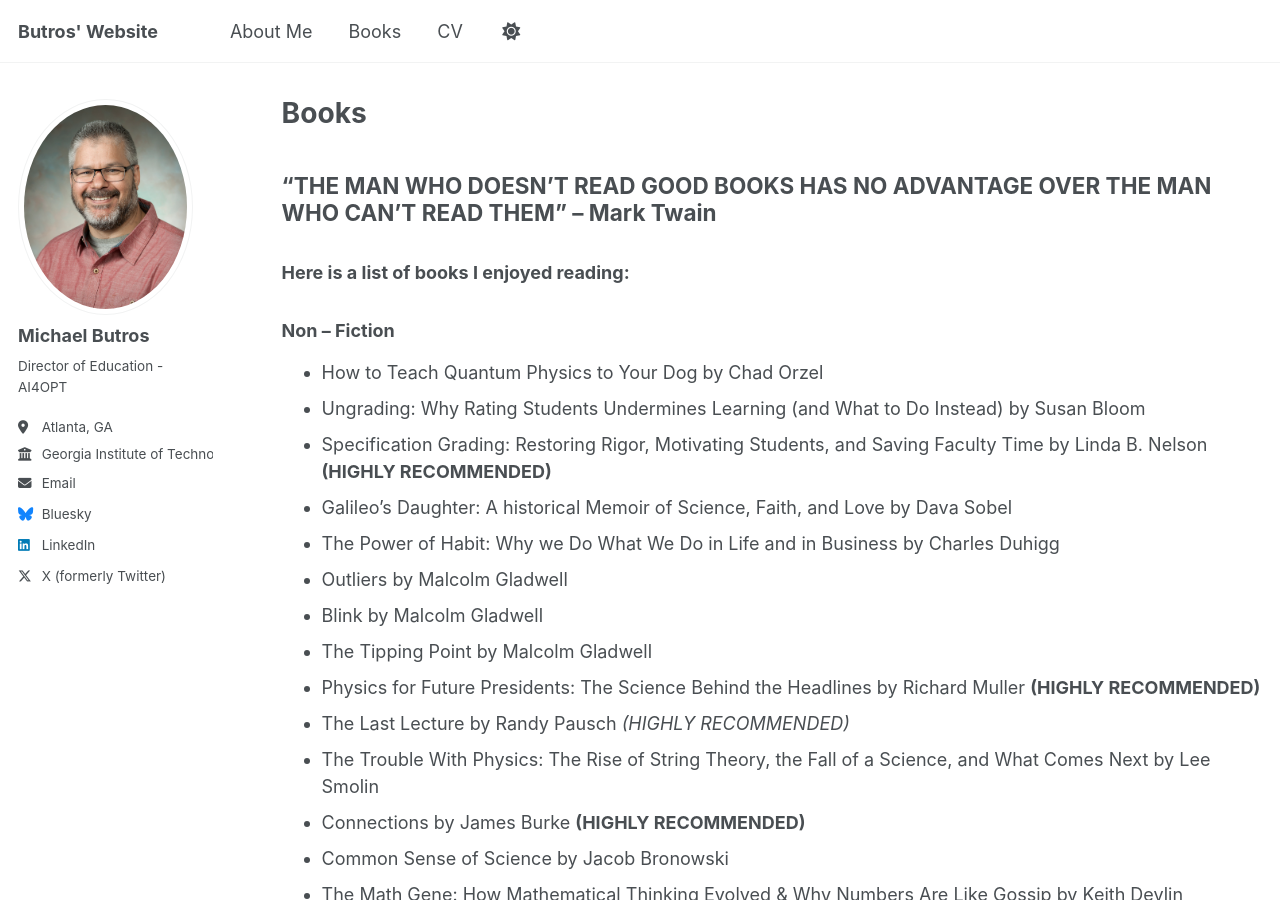
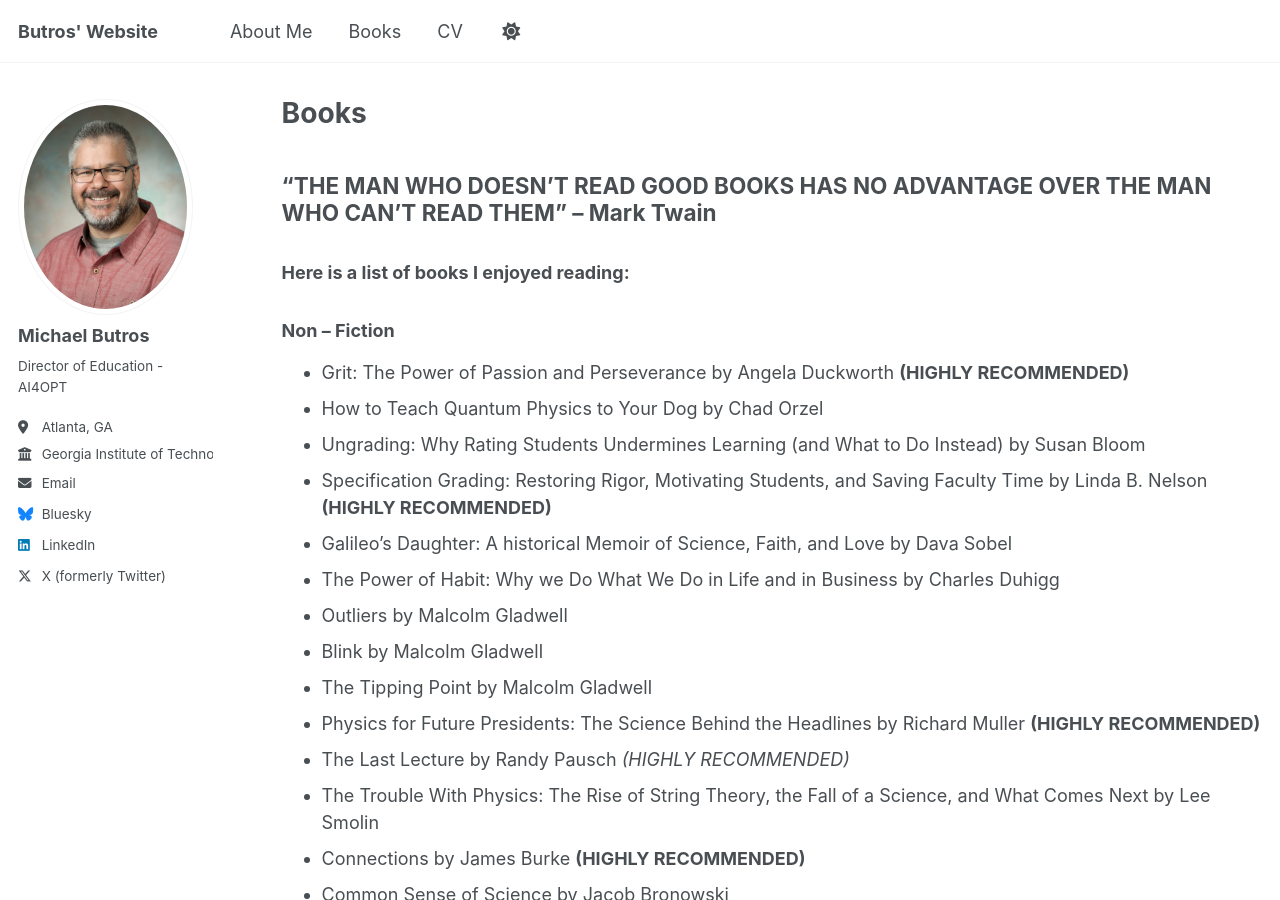
Before and after one commit to MButros/MButros.github.io, a Jekyll site: the page built from _pages/books.md, in a window 1280 px wide and 900 px high. Built offline with Jekyll 4.4.1, drawn with Linux system fonts in a browser that asks for light colours.

Commit message:
Update books.md

```diff
--- a/_pages/books.md
+++ b/_pages/books.md
@@ -13,6 +13,7 @@ redirect_from:
 
 ### Here is a list of books I enjoyed reading:
 ### Non – Fiction
+* Grit: The Power of Passion and Perseverance by Angela Duckworth **(HIGHLY RECOMMENDED)**
 * How to Teach Quantum Physics to Your Dog by Chad Orzel
 * Ungrading: Why Rating Students Undermines Learning (and What to Do Instead) by Susan Bloom
 * Specification Grading: Restoring Rigor, Motivating Students, and Saving Faculty Time by Linda B. Nelson **(HIGHLY RECOMMENDED)**
```
